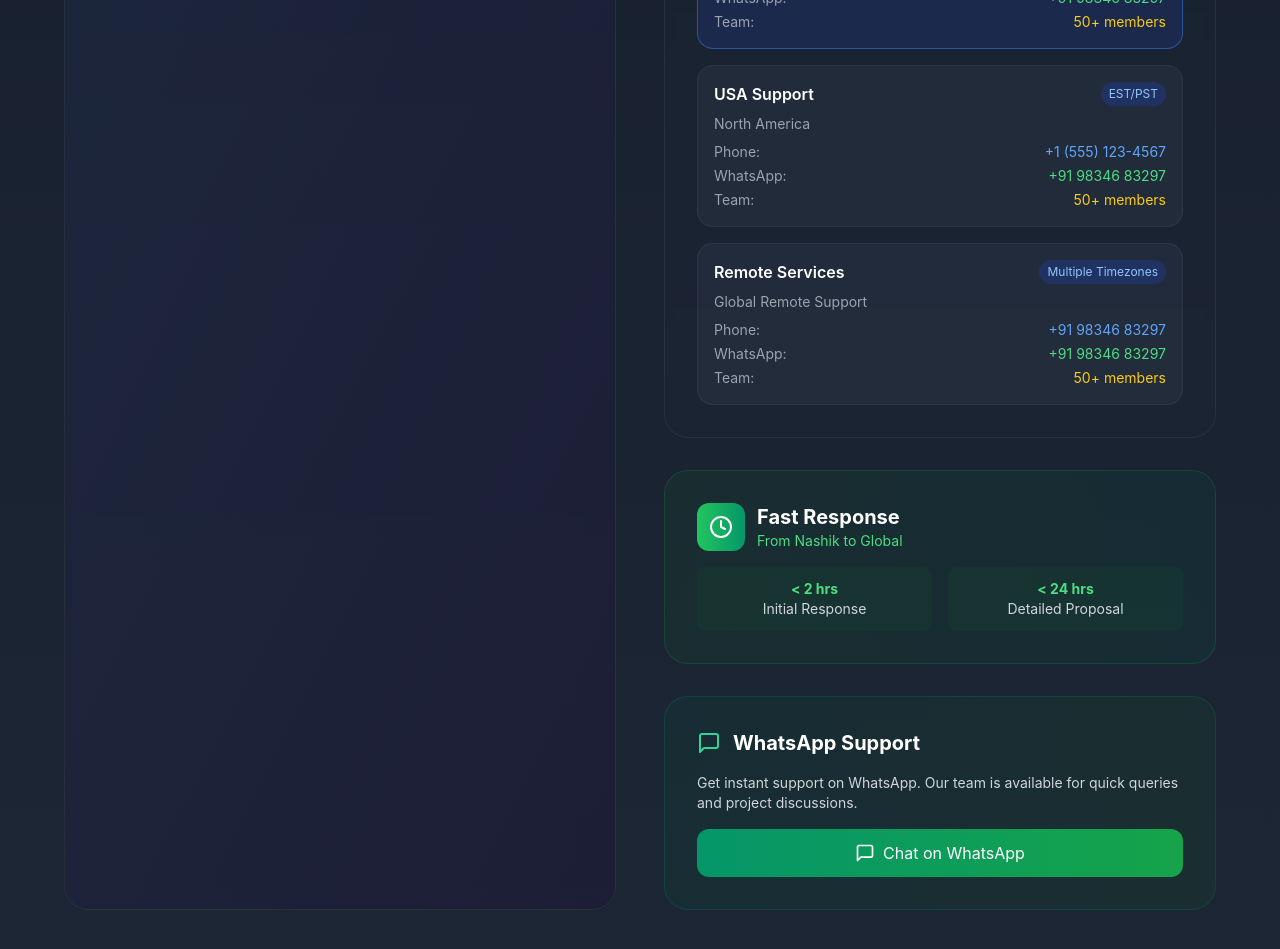
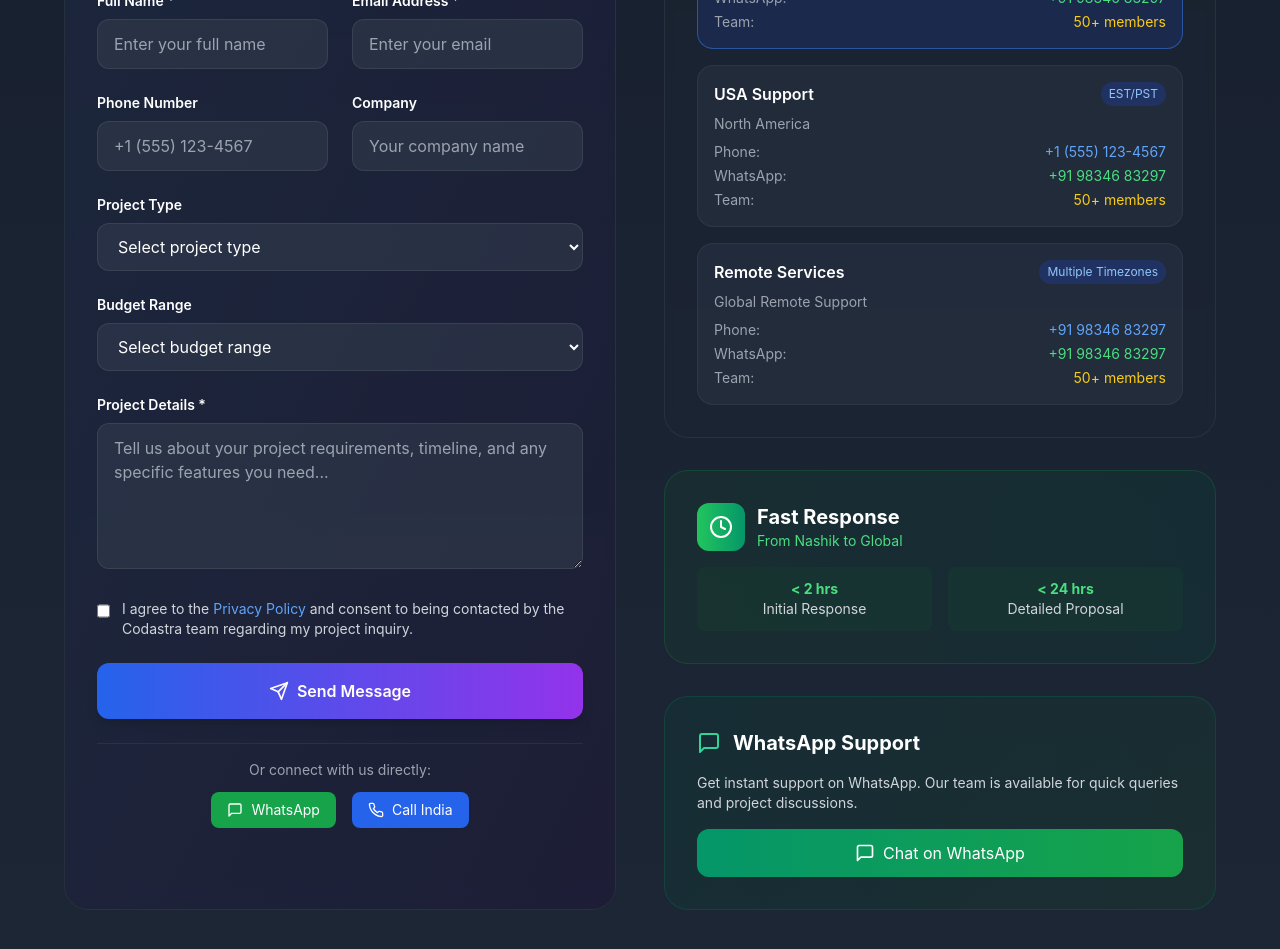
Before and after one commit to viralsparkconnect-hue/codastra-next-client, a Next.js app: page /contact in a window 1280 px wide. Shown: the part 1900-2849 px from the top of the page. Built offline with nearby package versions, Linux system fonts and the light colour scheme.

Commit message:
Update contact.js

```diff
--- a/pages/contact.js
+++ b/pages/contact.js
@@ -331,7 +331,128 @@ export default function Contact() {
                 <p className="text-gray-300 mb-8">
                   Tell us about your project and our Nashik team will get back to you with a detailed proposal and timeline.
                 </p>
-                <ContactForm />
+
+                {/* Contact Form */}
+                <form className="space-y-6">
+                  <div className="grid grid-cols-1 md:grid-cols-2 gap-6">
+                    <div>
+                      <label className="block text-white text-sm font-semibold mb-2">Full Name *</label>
+                      <input
+                        type="text"
+                        required
+                        className="w-full px-4 py-3 bg-gray-700/50 border border-gray-600/50 rounded-xl text-white placeholder-gray-400 focus:border-blue-500 focus:ring-2 focus:ring-blue-500/20 focus:outline-none transition-all duration-300"
+                        placeholder="Enter your full name"
+                      />
+                    </div>
+                    <div>
+                      <label className="block text-white text-sm font-semibold mb-2">Email Address *</label>
+                      <input
+                        type="email"
+                        required
+                        className="w-full px-4 py-3 bg-gray-700/50 border border-gray-600/50 rounded-xl text-white placeholder-gray-400 focus:border-blue-500 focus:ring-2 focus:ring-blue-500/20 focus:outline-none transition-all duration-300"
+                        placeholder="Enter your email"
+                      />
+                    </div>
+                  </div>
+
+                  <div className="grid grid-cols-1 md:grid-cols-2 gap-6">
+                    <div>
+                      <label className="block text-white text-sm font-semibold mb-2">Phone Number</label>
+                      <input
+                        type="tel"
+                        className="w-full px-4 py-3 bg-gray-700/50 border border-gray-600/50 rounded-xl text-white placeholder-gray-400 focus:border-blue-500 focus:ring-2 focus:ring-blue-500/20 focus:outline-none transition-all duration-300"
+                        placeholder="+1 (555) 123-4567"
+                      />
+                    </div>
+                    <div>
+                      <label className="block text-white text-sm font-semibold mb-2">Company</label>
+                      <input
+                        type="text"
+                        className="w-full px-4 py-3 bg-gray-700/50 border border-gray-600/50 rounded-xl text-white placeholder-gray-400 focus:border-blue-500 focus:ring-2 focus:ring-blue-500/20 focus:outline-none transition-all duration-300"
+                        placeholder="Your company name"
+                      />
+                    </div>
+                  </div>
+
+                  <div>
+                    <label className="block text-white text-sm font-semibold mb-2">Project Type</label>
+                    <select className="w-full px-4 py-3 bg-gray-700/50 border border-gray-600/50 rounded-xl text-white focus:border-blue-500 focus:ring-2 focus:ring-blue-500/20 focus:outline-none transition-all duration-300">
+                      <option value="">Select project type</option>
+                      <option value="web-development">Web Development</option>
+                      <option value="mobile-app">Mobile App Development</option>
+                      <option value="ecommerce">E-commerce Solution</option>
+                      <option value="crm">CRM System</option>
+                      <option value="custom-software">Custom Software</option>
+                      <option value="consulting">Consulting</option>
+                      <option value="other">Other</option>
+                    </select>
+                  </div>
+
+                  <div>
+                    <label className="block text-white text-sm font-semibold mb-2">Budget Range</label>
+                    <select className="w-full px-4 py-3 bg-gray-700/50 border border-gray-600/50 rounded-xl text-white focus:border-blue-500 focus:ring-2 focus:ring-blue-500/20 focus:outline-none transition-all duration-300">
+                      <option value="">Select budget range</option>
+                      <option value="5k-10k">$5,000 - $10,000</option>
+                      <option value="10k-25k">$10,000 - $25,000</option>
+                      <option value="25k-50k">$25,000 - $50,000</option>
+                      <option value="50k-100k">$50,000 - $100,000</option>
+                      <option value="100k+">$100,000+</option>
+                      <option value="discuss">Let's Discuss</option>
+                    </select>
+                  </div>
+
+                  <div>
+                    <label className="block text-white text-sm font-semibold mb-2">Project Details *</label>
+                    <textarea
+                      required
+                      rows="5"
+                      className="w-full px-4 py-3 bg-gray-700/50 border border-gray-600/50 rounded-xl text-white placeholder-gray-400 focus:border-blue-500 focus:ring-2 focus:ring-blue-500/20 focus:outline-none transition-all duration-300 resize-vertical"
+                      placeholder="Tell us about your project requirements, timeline, and any specific features you need..."
+                    ></textarea>
+                  </div>
+
+                  <div className="flex items-start gap-3">
+                    <input
+                      type="checkbox"
+                      id="privacy"
+                      required
+                      className="mt-1 w-4 h-4 text-blue-600 bg-gray-700 border-gray-600 rounded focus:ring-blue-500 focus:ring-2"
+                    />
+                    <label htmlFor="privacy" className="text-gray-300 text-sm">
+                      I agree to the <span className="text-blue-400 hover:underline cursor-pointer">Privacy Policy</span> and consent to being contacted by the Codastra team regarding my project inquiry.
+                    </label>
+                  </div>
+
+                  <button
+                    type="submit"
+                    className="w-full bg-gradient-to-r from-blue-600 to-purple-600 text-white py-4 px-6 rounded-xl font-semibold hover:from-blue-700 hover:to-purple-700 transition-all duration-300 shadow-lg hover:shadow-xl flex items-center justify-center gap-2 group"
+                  >
+                    <Send className="w-5 h-5 group-hover:translate-x-1 transition-transform" />
+                    Send Message
+                  </button>
+
+                  <div className="text-center pt-4 border-t border-gray-700/50">
+                    <p className="text-gray-400 text-sm mb-3">Or connect with us directly:</p>
+                    <div className="flex justify-center gap-4">
+                      <button
+                        type="button"
+                        onClick={() => window.open('https://wa.me/919834683297', '_blank')}
+                        className="flex items-center gap-2 px-4 py-2 bg-green-600 hover:bg-green-700 text-white rounded-lg transition-all duration-300 text-sm"
+                      >
+                        <MessageSquare className="w-4 h-4" />
+                        WhatsApp
+                      </button>
+                      <button
+                        type="button"
+                        onClick={() => window.location.href = 'tel:+919834683297'}
+                        className="flex items-center gap-2 px-4 py-2 bg-blue-600 hover:bg-blue-700 text-white rounded-lg transition-all duration-300 text-sm"
+                      >
+                        <Phone className="w-4 h-4" />
+                        Call India
+                      </button>
+                    </div>
+                  </div>
+                </form>
               </div>
             </motion.div>
 
```
